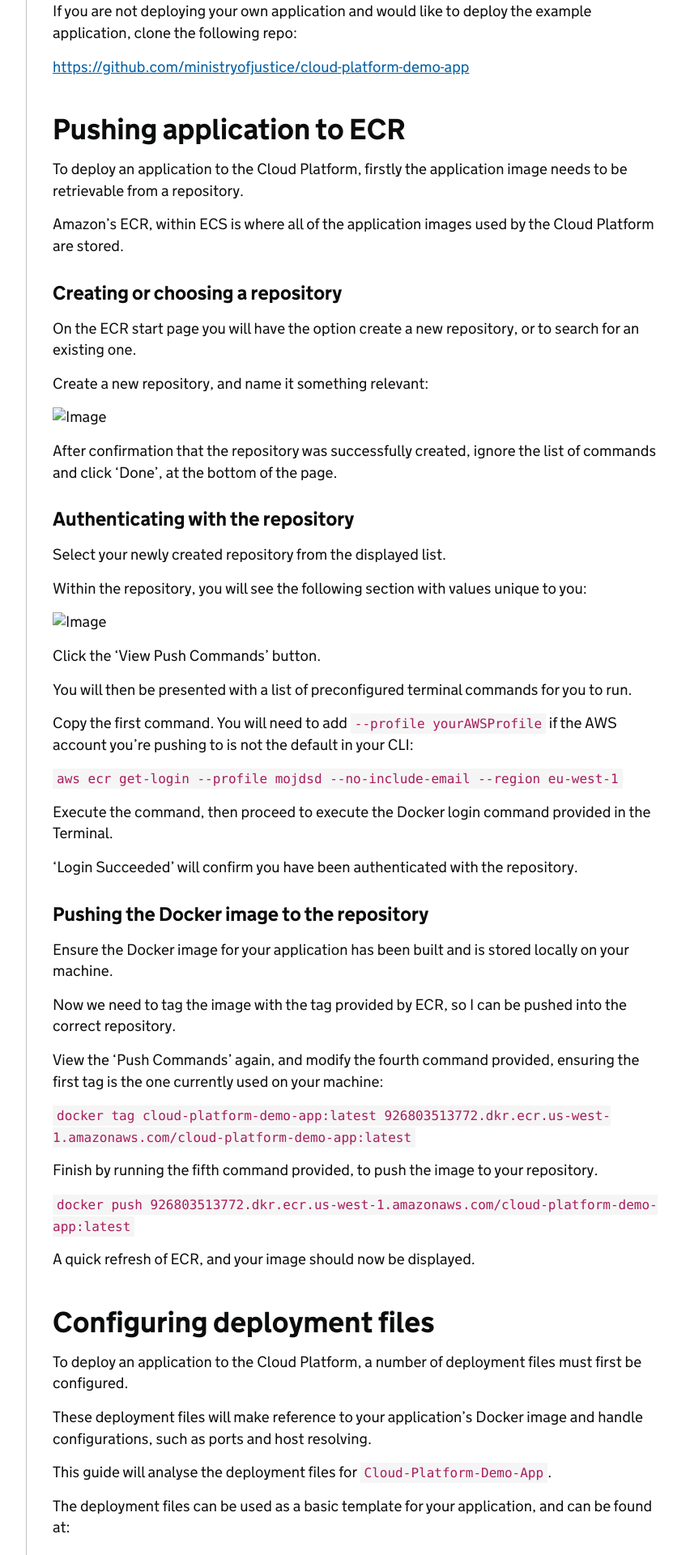
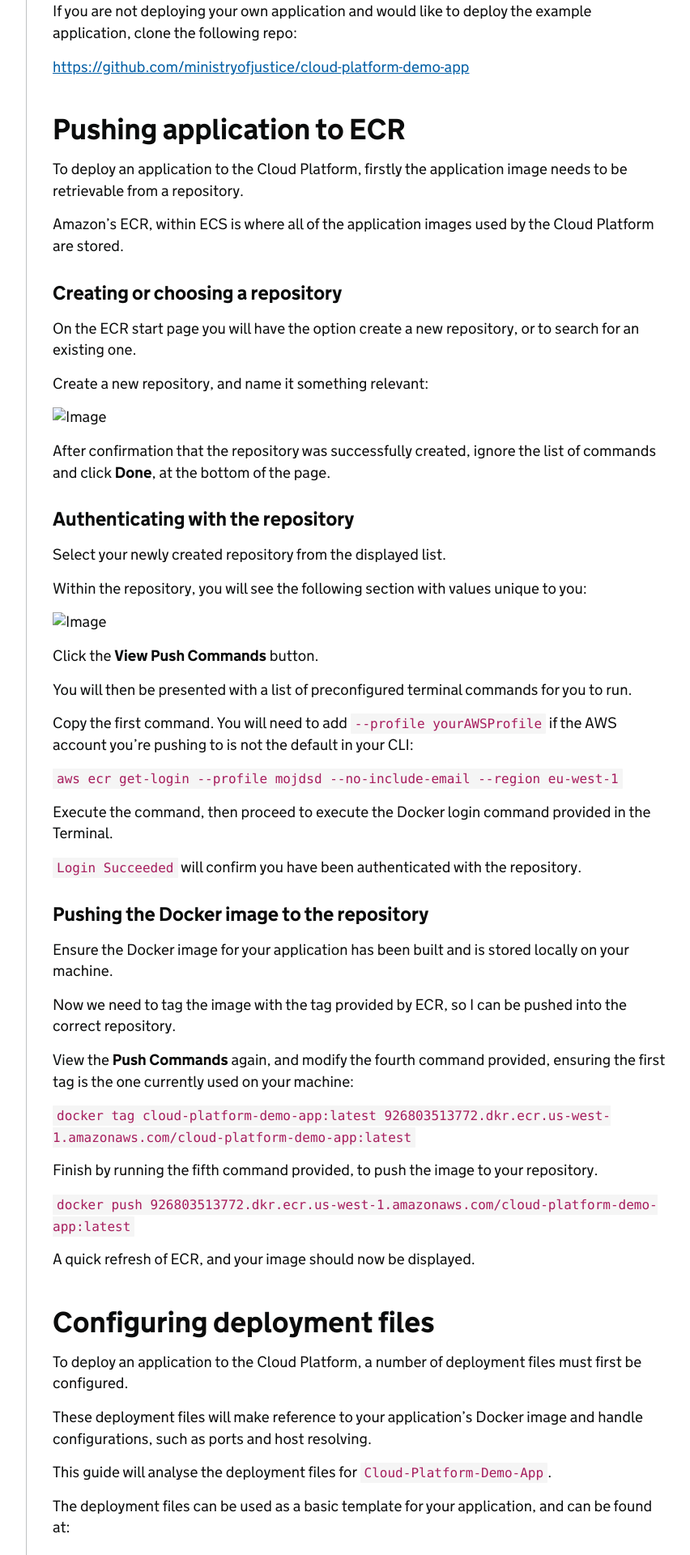
Before and after one commit to ministryofjustice/cloud-platform-user-docs, a Jekyll site: the page built from cloud-platform/app-deploy.md, in a window 1280 px wide. Shown: the part 728-2648 px from the top of the page at 81% size, without its empty margins (298-1150 px from the left). Built offline with Jekyll 4.4.1, drawn with Linux system fonts in a browser that asks for light colours; our own code applies the rules of GitHub Pages for plain Markdown files.

Commit message:
Minor formatting

```diff
--- a/cloud-platform/app-deploy.md
+++ b/cloud-platform/app-deploy.md
@@ -39,7 +39,7 @@ Create a new repository, and name it something relevant:
 
 ![Image](images/create-ecr-repo.png)
 
-After confirmation that the repository was successfully created, ignore the list of commands and click 'Done', at the bottom of the page.
+After confirmation that the repository was successfully created, ignore the list of commands and click **Done**, at the bottom of the page.
 
 ### Authenticating with the repository
 
@@ -49,7 +49,7 @@ Within the repository, you will see the following section with values unique to
 
 ![Image](images/repo-values.png)
 
-Click the 'View Push Commands' button.
+Click the **View Push Commands** button.
 
 You will then be presented with a list of preconfigured terminal commands for you to run.
 
@@ -59,7 +59,7 @@ Copy the first command. You will need to add `--profile yourAWSProfile` if the A
 
 Execute the command, then proceed to execute the Docker login command provided in the Terminal.
 
-'Login Succeeded' will confirm you have been authenticated with the repository.
+`Login Succeeded` will confirm you have been authenticated with the repository.
 
 ### Pushing the Docker image to the repository
 
@@ -67,7 +67,7 @@ Ensure the Docker image for your application has been built and is stored locall
 
 Now we need to tag the image with the tag provided by ECR, so I can be pushed into the correct repository.
 
-View the 'Push Commands' again, and modify the fourth command provided, ensuring the first tag is the one currently used on your machine:
+View the **Push Commands** again, and modify the fourth command provided, ensuring the first tag is the one currently used on your machine:
 
 `docker tag cloud-platform-demo-app:latest 926803513772.dkr.ecr.us-west-1.amazonaws.com/cloud-platform-demo-app:latest`
 
@@ -199,7 +199,7 @@ Confirm the deployment with:
 
 With the application deployed into the Cloud Platform, there are a few ways of managing it:
 
-* View pods - `kubectl get pods`
-* Check host - `kubectl get ing`
-* Delete application - `kubectl delete deployment --all` + `kubectl delete service --all` + `kubectl delete ingress --all`
-* Shell into container - `kubectl exec -it pod-name -- /bin/bash`
+* **View pods** - `kubectl get pods`
+* **Check host** - `kubectl get ing`
+* **Delete application** - `kubectl delete deployment --all` + `kubectl delete service --all` + `kubectl delete ingress --all`
+* **Shell into container** - `kubectl exec -it pod-name -- /bin/bash`
```
